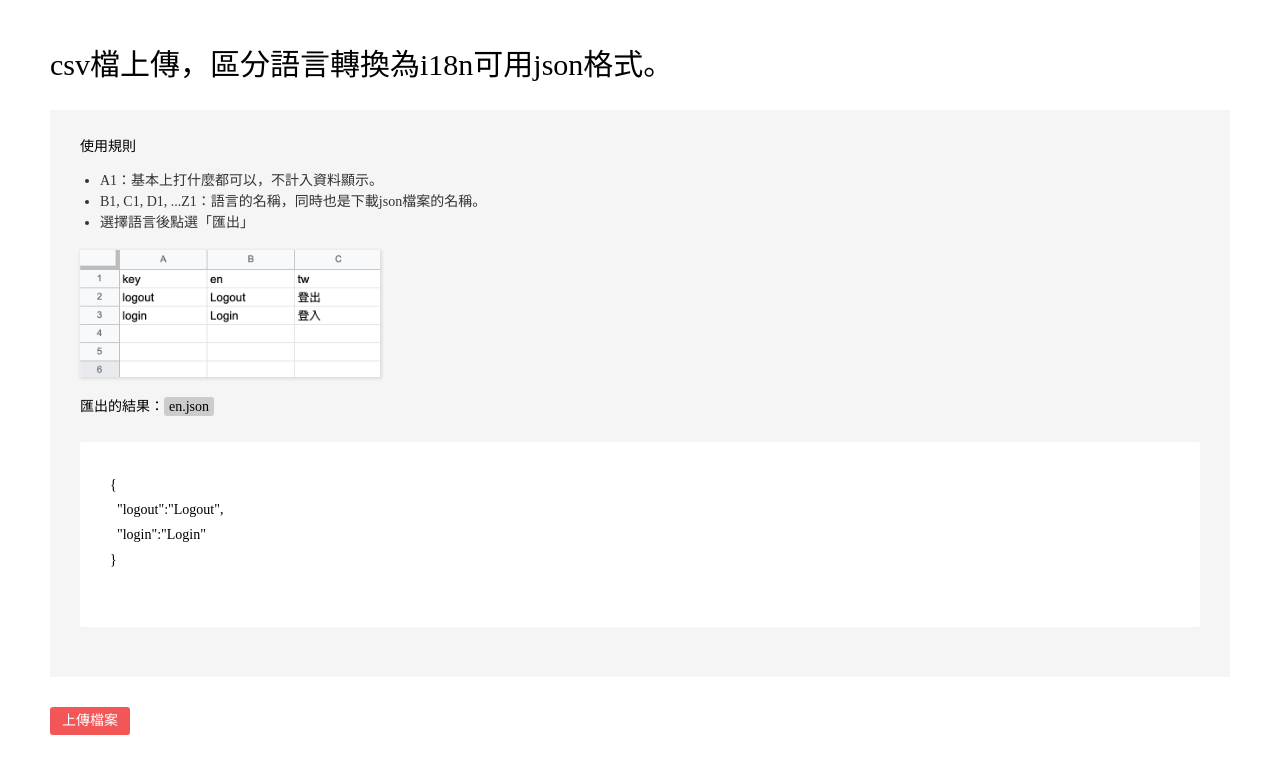
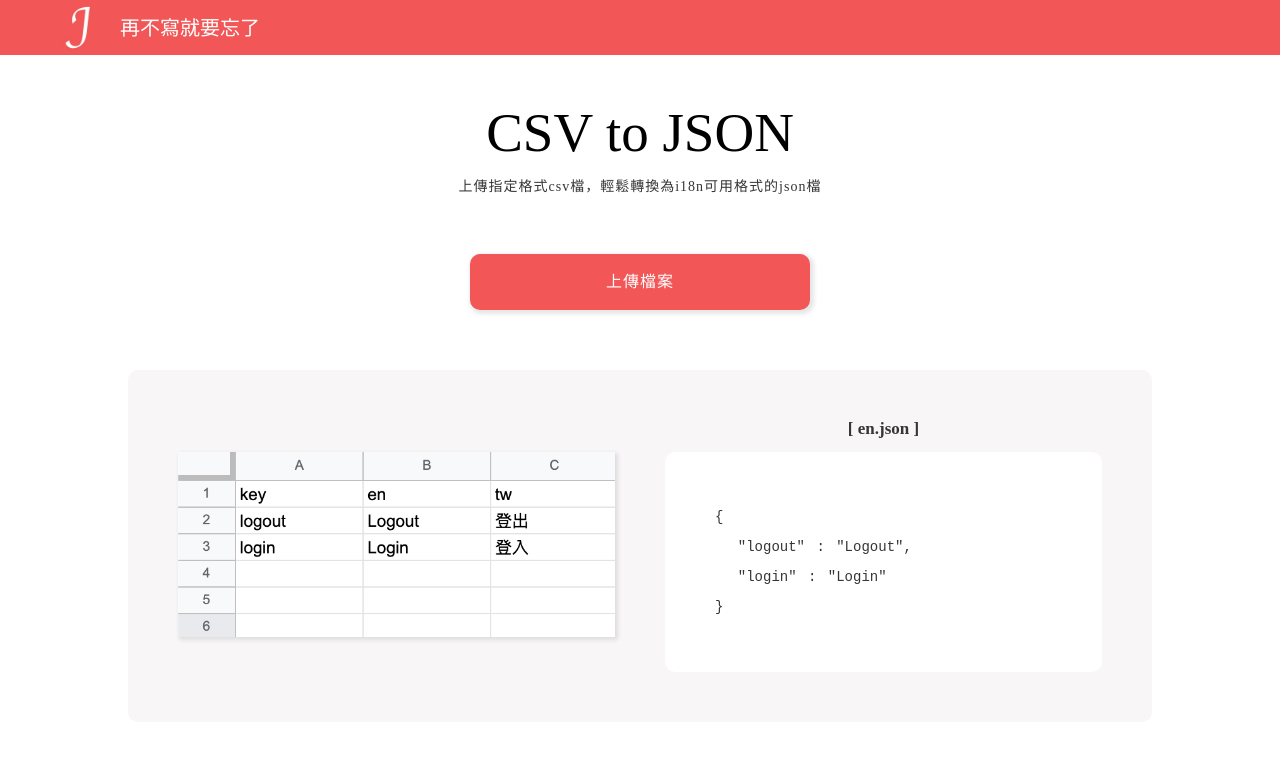
Before and after one commit to JessicaHuang210/csv-to-i18n-json, a Vue app: page / in a window 1280 px wide. Shown: the top 774 px of the page. Built offline with nearby package versions, Linux system fonts and the light colour scheme.

Commit message:
edit: 調整畫面

```diff
--- a/src/App.vue
+++ b/src/App.vue
@@ -1,43 +1,26 @@
 <template>
+  <Header />
   <div class="container">
-    <h1>csv檔上傳，區分語言轉換為i18n可用json格式。</h1>
-    <div class="content">
-      <h3>使用規則</h3>
-      <ul>
-        <li>A1：基本上打什麼都可以，不計入資料顯示。</li>
-        <li>B1, C1, D1, ...Z1：語言的名稱，同時也是下載json檔案的名稱。</li>
-        <li>選擇語言後點選「匯出」</li>
-      </ul>
-      <img src="csv-demo.png" width="300" />
-      <div class="result">
-        匯出的結果：<code>en.json</code>
-        <br />
-        <br />
-        <br />
-        <pre>
-{
-  "logout":"Logout",
-  "login":"Login"
-}
-      </pre
-        >
+    <div class="section1">
+      <transition appear name="fadeDown">
+        <div class="section1--header">
+          <h1>CSV to JSON</h1>
+          <p>上傳指定格式csv檔，輕鬆轉換為i18n可用格式的json檔</p>
         </div>
-    </div>
-    <div class="form-group">
-      <label class="upload">
+      </transition>
+      <transition appear name="fade">
+        <div>
+          <label class="section1--upload">
             上傳檔案
             <input type="file" accept="text/csv" @change="handleChooseFile" />
           </label>
-      <span class="filename">{{ states.csvName }}</span>
         </div>
-    <div class="form-group" v-if="states.csvHead.length > 0">
-      選擇語言：<select v-model="states.lang">
-        <option v-for="i in langs" :key="i.id" :value="i.id">{{
-          i.name
-        }}</option>
-      </select>
-      <button @click="handleParseToJson">匯出</button>
+      </transition>
+      <span class="section1--filename">{{ states.csvName }}</span>
     </div>
+
+    <div class="section2" v-if="states.csvHead.length > 0">
+      <div class="section2--table">
         <table>
           <thead>
             <tr>
@@ -51,12 +34,41 @@
           </tbody>
         </table>
       </div>
+      <div class="section2--download">
+        <select class="section2--select" v-model="states.lang">
+          <option v-for="i in langs" :key="i.id" :value="i.id">
+            {{ i.name }}
+          </option>
+        </select>
+        <button class="section2--btn" @click="handleParseToJson">匯出</button>
+      </div>
+    </div>
+
+    <div class="section3">
+      <div class="section3--demo">
+        <img src="csv-demo.png" width="100%" />
+      </div>
+      <div class="section3--code">
+        <span class="section3--code--filename">[ en.json ]</span>
+        <pre>
+{
+  "logout" : "Logout",
+  "login" : "Login"
+}</pre
+        >
+      </div>
+    </div>
+  </div>
 </template>
 
 <script>
 import { reactive, computed } from "vue";
 import Papa from "papaparse";
+import Header from "@/components/header";
 export default {
+  components: {
+    Header
+  },
   setup() {
     const states = reactive({
       csvHead: [],
@@ -110,13 +122,3 @@ export default {
   }
 };
 </script>
-<style lang="scss" scoped>
-tr th,
-tr td {
-  border: 1px solid #ccc;
-  padding: 10px 15px;
-}
-tr th {
-  background-color: #f7f7f7;
-}
-</style>
--- /dev/null
+++ b/src/components/header.vue
@@ -0,0 +1,9 @@
+<template>
+  <div class="header">
+    <img src="logo.jpg" />
+    <h1>再不寫就要忘了</h1>
+  </div>
+</template>
+<script>
+export default {};
+</script>
--- /dev/null
+++ b/src/scss/basic/animate.scss
@@ -0,0 +1,19 @@
+.fade-enter-active,
+.fade-leave-active {
+  transition: 1s ease-in-out;
+}
+.fadeDown-enter-active,
+.fadeDown-leave-active {
+  transition: 0.4s ease-in-out;
+}
+
+.fade-enter-from,
+.fade-leave-to {
+  opacity: 0;
+}
+
+.fadeDown-enter-from,
+.fadeDown-leave-to {
+  opacity: 0;
+  transform: translateY(-30px);
+}
--- /dev/null
+++ b/src/scss/basic/variables.scss
@@ -0,0 +1,6 @@
+$primary-color: #f25657;
+$light-color-1: #f8f6f6;
+$light-color-2: #ffffff;
+$light-color-3: #dedede;
+$text-color-1: #363636;
+$text-color-2: #777777;
--- /dev/null
+++ b/src/scss/components/button.scss
@@ -0,0 +1,11 @@
+@mixin btn {
+  background-color: $primary-color;
+  border-radius: 10px;
+  color: $light-color-2;
+  border: 0;
+  &:hover {
+    box-shadow: 0px 10px 10px 5px rgba(0, 0, 0, 0.1);
+    transform: translateY(-3px);
+    transform: scale(1.01);
+  }
+}
--- /dev/null
+++ b/src/scss/components/header.scss
@@ -0,0 +1,14 @@
+.header {
+  padding: 0px 50px;
+  background-color: $primary-color;
+  color: $light-color-2;
+  display: flex;
+  align-items: center;
+  img {
+    width: 55px;
+    margin-right: 15px;
+  }
+  h1 {
+    font-size: 20px;
+  }
+}
--- /dev/null
+++ b/src/scss/content.scss
@@ -0,0 +1,9 @@
+.container {
+  padding: 50px;
+  max-width: 1024px;
+  margin: auto;
+  font-size: 14px;
+}
+h1 {
+  font-size: 30px;
+}
--- a/src/scss/main.scss
+++ b/src/scss/main.scss
@@ -1,78 +1,7 @@
-@import "./basic/reset.scss";
-$primary-color: #f25657;
-.container {
-  padding: 50px;
-  .form-group {
-    margin-bottom: 10px;
-    display: flex;
-    align-items: center;
-  }
-  font-size: 14px;
-}
-h1 {
-  font-size: 30px;
-}
-.content {
-  padding: 30px;
-  background-color: #f5f5f5;
-  margin: 30px 0;
-  h3 {
-    margin: 0;
-  }
-  ul {
-    list-style-type: disc;
-    margin: 20px;
-    li {
-      margin-bottom: 7px;
-      color: #333;
-    }
-  }
-  img {
-    box-shadow: 1px 1px 3px 1px rgba(0, 0, 0, 0.1);
-    margin-bottom: 20px;
-  }
-  .result {
-    margin-bottom: 20px;
-    code {
-      padding: 2px 5px;
-      background-color: #ccc;
-      border-radius: 3px;
-    }
-    pre {
-      padding: 30px;
-      background-color: #fff;
-      border-radius: 3px;
-      line-height: 25px;
-    }
-  }
-}
-.filename {
-  color: #333;
-}
-@mixin btn {
-  border-radius: 3px;
-  padding: 7px 12px;
-}
-.upload {
-  @include btn;
-  background-color: $primary-color;
-  color: #fff;
-  max-width: 90px;
-  text-align: center;
-  display: block;
-  margin-right: 10px;
-  > input {
-    display: none;
-  }
-}
-select {
-  @include btn;
-  border: 1px solid #ccc;
-  margin-right: 10px;
-}
-button {
-  @include btn;
-  background-color: $primary-color;
-  color: #fff;
-  border: 0;
-}
+@import "./basic/reset";
+@import "./basic/variables";
+@import "./basic/animate";
+@import "./components/button";
+@import "./components/header";
+@import "./content";
+@import "./views/app";
--- /dev/null
+++ b/src/scss/views/app.scss
@@ -0,0 +1,123 @@
+.section1 {
+  text-align: center;
+  margin-bottom: 40px;
+  &--header {
+    margin-bottom: 60px;
+    h1 {
+      margin-bottom: 20px;
+      font-size: 55px;
+    }
+    p {
+      color: $text-color-1;
+      letter-spacing: 1px;
+    }
+  }
+  &--upload {
+    @include btn;
+    padding: 20px;
+    display: block;
+    max-width: 300px;
+    margin: auto;
+    margin-bottom: 60px;
+    cursor: pointer;
+    transition: 0.2s;
+    font-size: 16px;
+    letter-spacing: 1px;
+    box-shadow: 2px 2px 4px 2px rgba(0, 0, 0, 0.1);
+    > input {
+      display: none;
+    }
+  }
+  &--filename {
+    font-size: 18px;
+    font-weight: 900;
+    font-family: "Segoe UI", Tahoma, Geneva, Verdana, sans-serif;
+  }
+}
+
+.section2 {
+  text-align: center;
+  margin-bottom: 90px;
+  display: flex;
+  align-items: center;
+  justify-content: space-between;
+  &--download {
+    flex: 1;
+    display: flex;
+    flex-direction: column;
+    align-items: center;
+  }
+  &--btn {
+    @include btn;
+    padding: 15px;
+    width: 300px;
+    cursor: pointer;
+    transition: 0.2s ease-in-out;
+    font-weight: 900;
+    font-size: 16px;
+  }
+  &--select {
+    border: 1px solid $light-color-3;
+    border-radius: 10px;
+    font-size: 20px;
+    width: 300px;
+    padding: 10px 20px;
+    margin-bottom: 50px;
+  }
+  &--table {
+    padding: 20px;
+    border: 3px dashed $light-color-3;
+    max-width: 50%;
+    border-radius: 10px;
+    max-height: 400px;
+    overflow: auto;
+    table {
+      margin: auto;
+    }
+    th,
+    td {
+      padding: 7px 12px;
+      border: 1px solid $light-color-3;
+      white-space: nowrap;
+    }
+    th {
+      background-color: $light-color-1;
+    }
+  }
+}
+
+.section3 {
+  background-color: $light-color-1;
+  padding: 50px;
+  border-radius: 10px;
+  color: $text-color-1;
+  display: flex;
+  justify-content: space-between;
+  align-items: center;
+  &--demo {
+    flex: 1 1;
+    margin-right: 50px;
+    img {
+      box-shadow: 2px 2px 4px 1px rgba(0, 0, 0, 0.1);
+    }
+  }
+  &--code {
+    flex: 1 1;
+    &--filename {
+      text-align: center;
+      margin-bottom: 15px;
+      display: block;
+      font-size: 17px;
+      font-weight: 900;
+    }
+    pre {
+      display: block;
+      padding: 50px;
+      background-color: $light-color-2;
+      border-radius: 10px;
+      line-height: 30px;
+      word-spacing: 3px;
+      font-family: "Courier New", Courier, monospace;
+    }
+  }
+}
```
Lines whose indentation alone changed are shown as unchanged.
